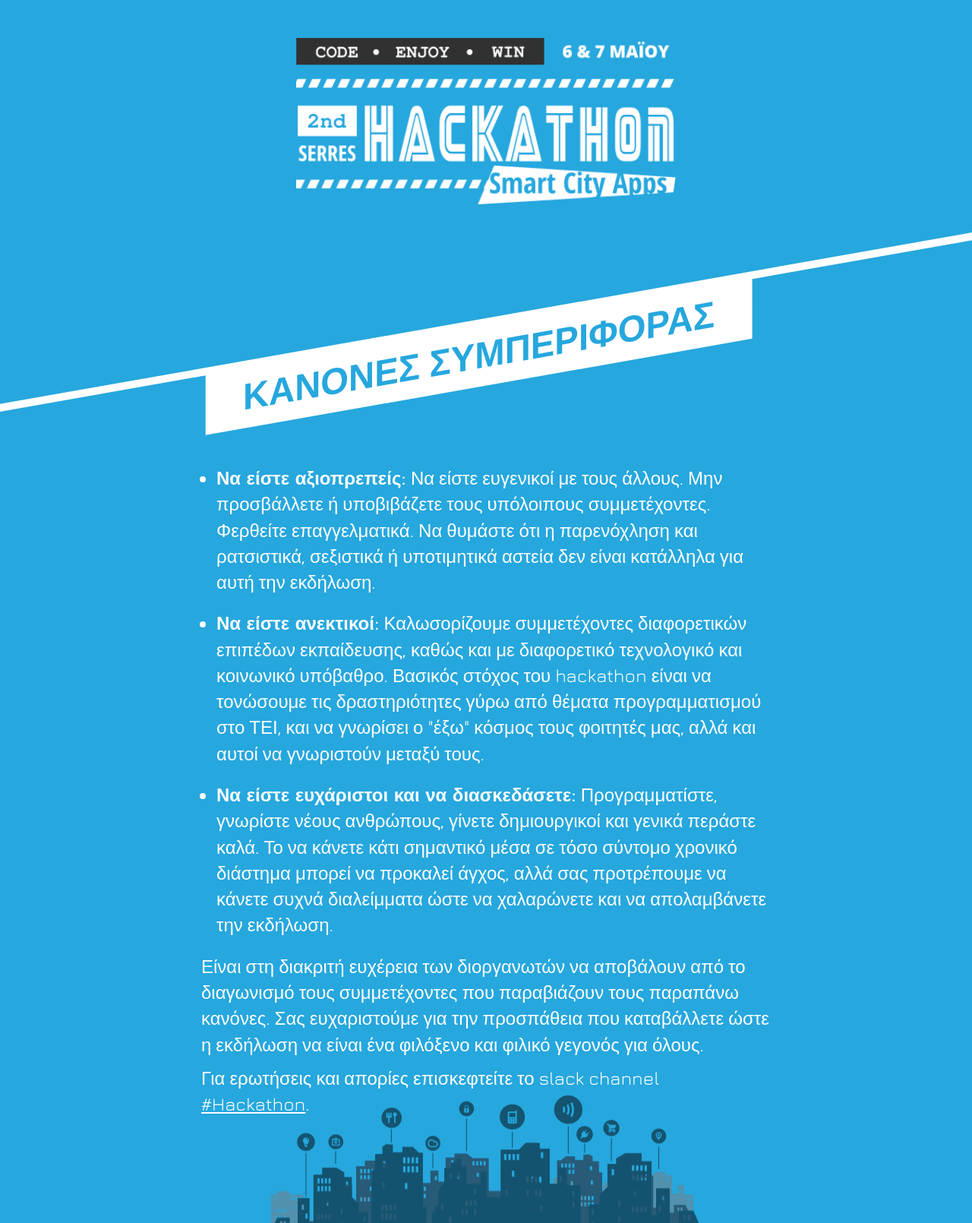
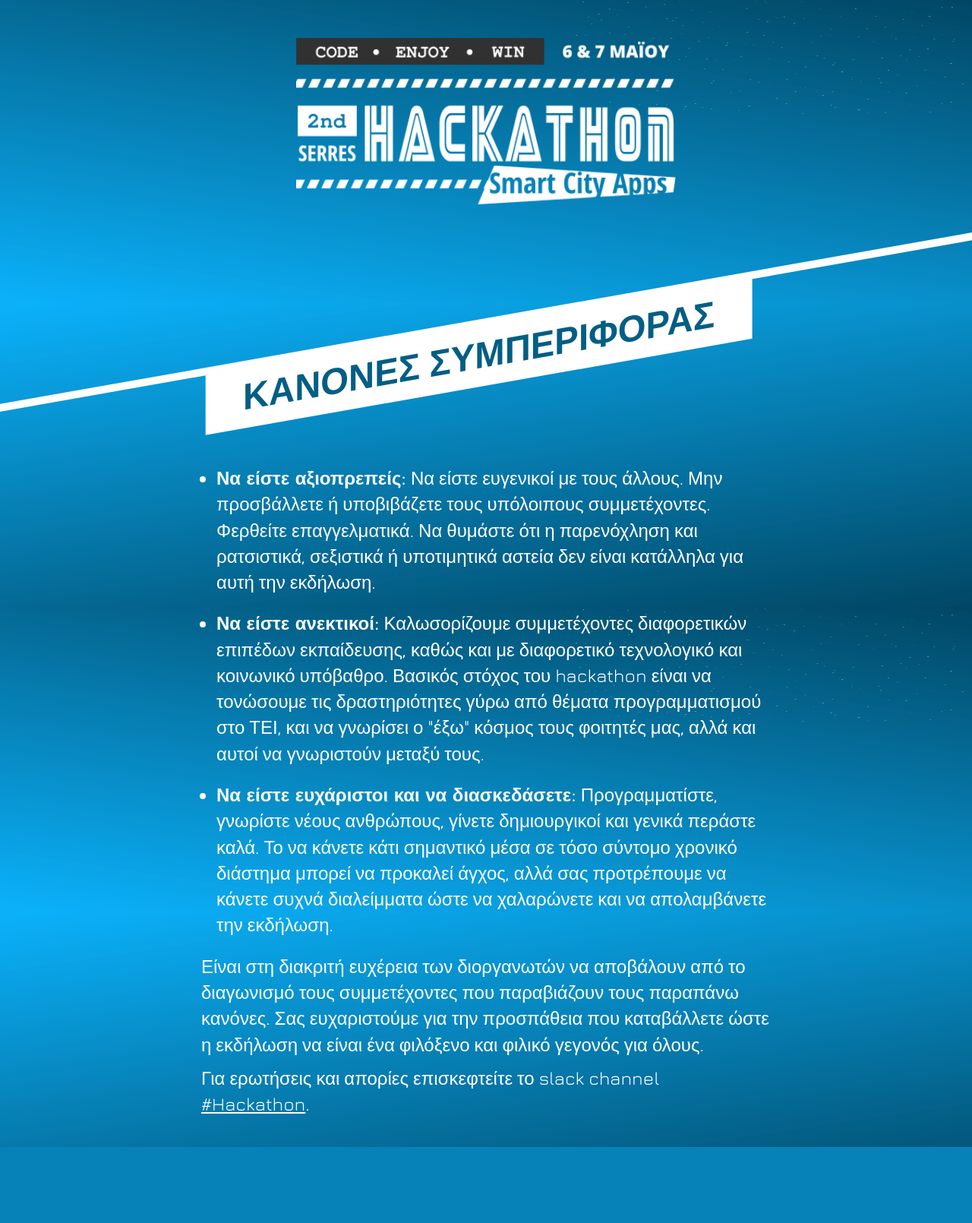
Before and after one commit to serrestech/hackathon, a PHP site: page /terms.html in a window 1280 px wide; the page is wider, and only the part inside the window is pictured. Shown: that part at 76% size. After the commit the page ends 1510 px from the top of that part, so only its background shows below. Run offline with PHP 8.4, Linux system fonts and the light colour scheme.

Commit message:
Add solid bg

```diff
--- a/sass/style.scss
+++ b/sass/style.scss
@@ -2,7 +2,7 @@
 
 $theme-green: #24b34b;
 $theme-gray: #313131;
-$theme-blue: #26a7de;
+$theme-blue: #035e84;
 
 $dark-blue: #248ab5;
 
@@ -19,17 +19,26 @@ html {
 }
 
 body {
-  background: url("../img/hackbg.png") no-repeat center bottom $brand-primary;
+  background: url("../img/bg.png") no-repeat right top fixed $brand-primary;
+  -webkit-background-size: 100%;
+  -moz-background-size: 100%;
+  -o-background-size: 100%;
+  background-size: 100%;
+
   color: #fff;
   font-family: Jura, sans-serif;
   font-size: 24px;
   overflow-x: hidden;
   font-weight: 400;
-  padding-bottom: 100px;
 
   @media (max-width: $tablet-width) {
     font-size: 18px;
   }
+}
+
+.page {
+  background: url("../img/hackbg.png") no-repeat center bottom;
+  padding-bottom: 100px;
 }
 
 ol,
```
Also changed, not shown: index.html (+24 -2 lines), css/style.css, img/bg.png (added).
